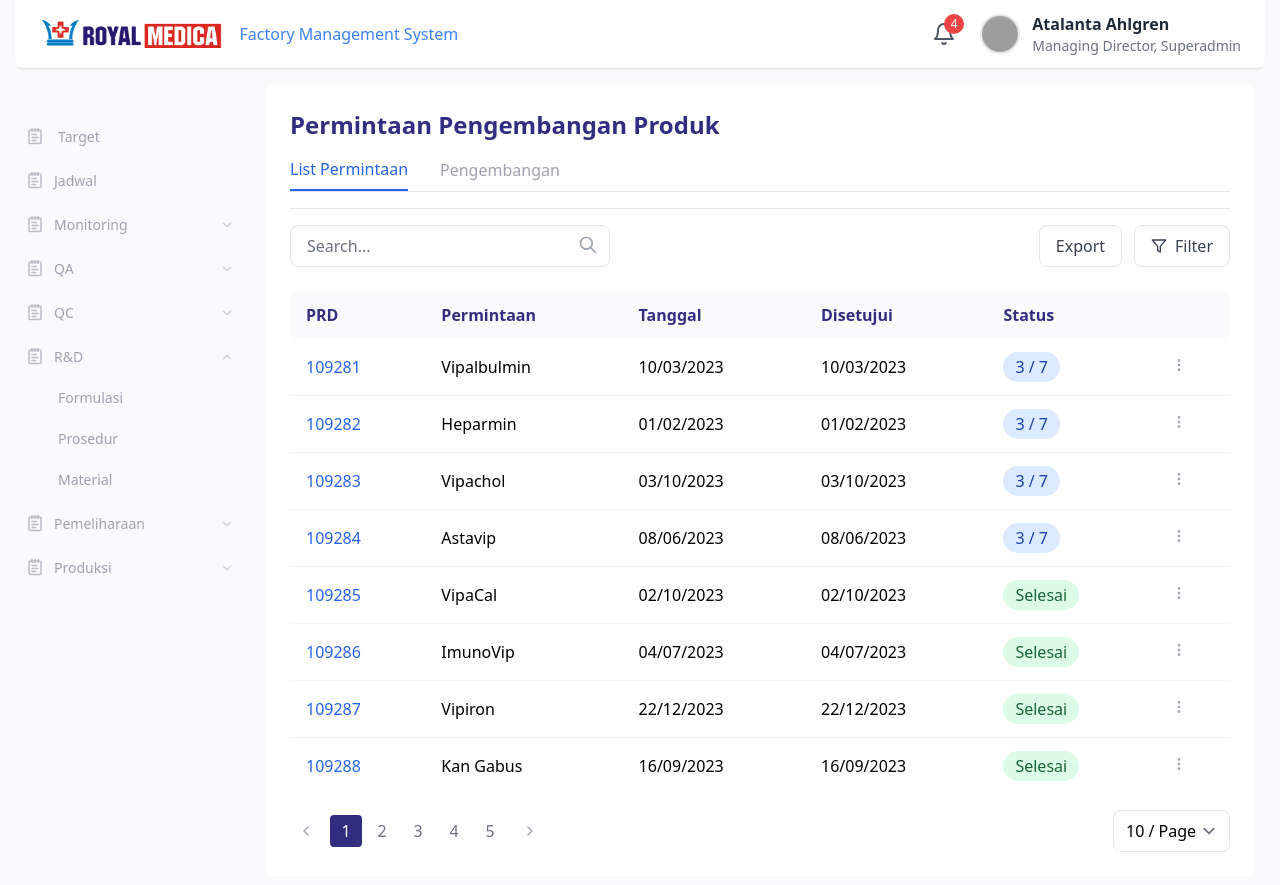
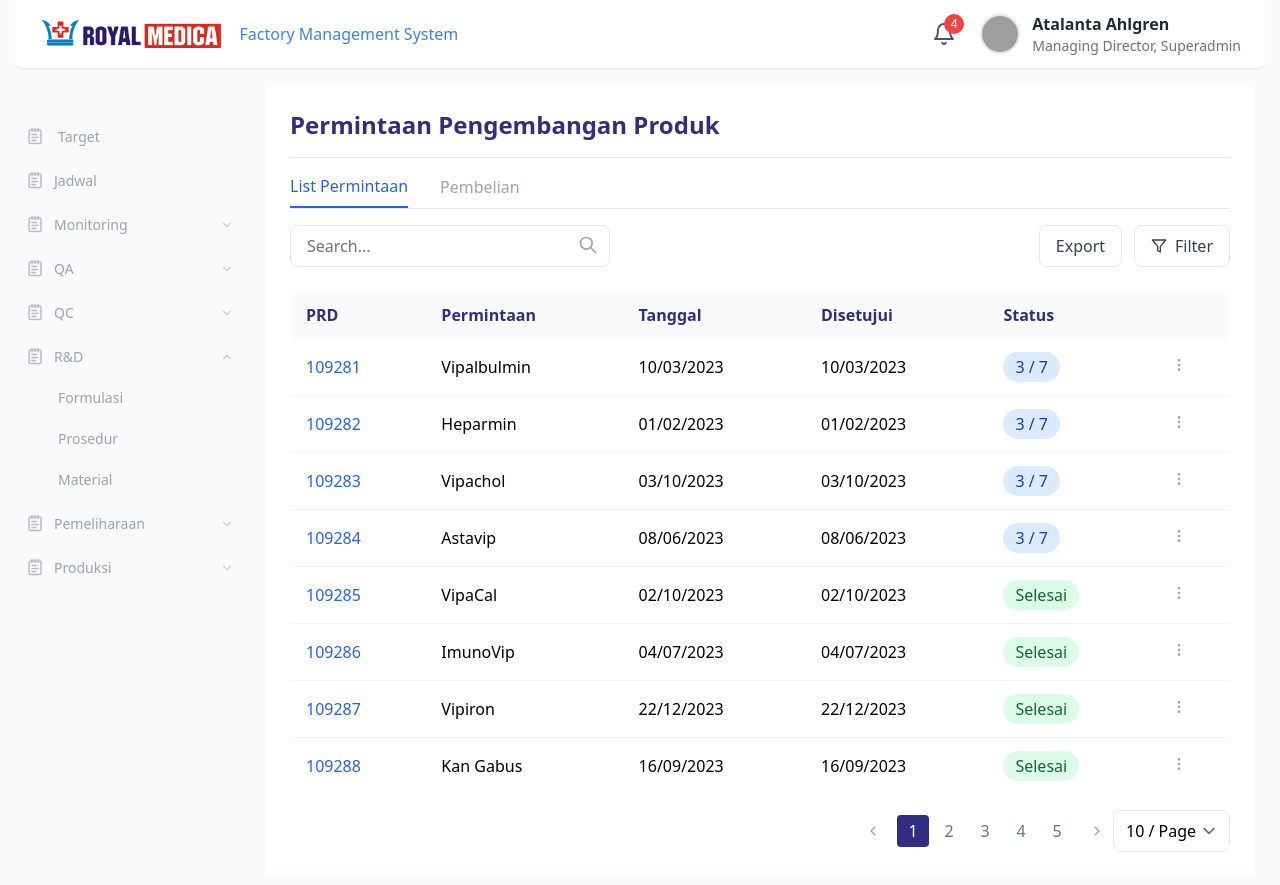
Before and after one commit to senakendali/rmp-frontend, a React (Vite) app: page / in a window 1280 px wide. Built offline with nearby package versions, Linux system fonts and the light colour scheme; grey boxes are pictures that could not be loaded.

Commit message:
make pagination and search as component

```diff
--- /dev/null
+++ b/src/components/PaginationBtn.jsx
@@ -0,0 +1,60 @@
+import { ChevronLeft, ChevronRight } from "lucide-react";
+
+const PaginationBtn = ({
+  currentPage = 1,
+  totalPages = 5,
+  onPageChange,
+  itemsPerPage = 10,
+  onItemsPerPageChange,
+}) => {
+  const pageNumbers = Array.from({ length: totalPages }, (_, i) => i + 1);
+
+  return (
+    <div className="flex justify-end items-center mt-4">
+      <div className="flex items-center gap-2">
+        <button
+          className="w-8 h-8 flex items-center justify-center rounded hover:bg-gray-100"
+          onClick={() => onPageChange(currentPage - 1)}
+          disabled={currentPage === 1}
+        >
+          <ChevronLeft size={16} className="text-gray-400" />
+        </button>
+        <div className="flex gap-1">
+          {pageNumbers.map((num) => (
+            <button
+              key={num}
+              className={`w-8 h-8 flex items-center justify-center rounded ${
+                currentPage === num
+                  ? "bg-indigo-900 text-white"
+                  : "text-gray-500 hover:bg-gray-100"
+              }`}
+              onClick={() => onPageChange(num)}
+            >
+              {num}
+            </button>
+          ))}
+        </div>
+        <button
+          className="w-8 h-8 flex items-center justify-center rounded hover:bg-gray-100"
+          onClick={() => onPageChange(currentPage + 1)}
+          disabled={currentPage === totalPages}
+        >
+          <ChevronRight size={16} className="text-gray-400" />
+        </button>
+      </div>
+      <div className="relative">
+        <select
+          className="appearance-none border border-gray-200 rounded-lg pl-3 pr-8 py-2 bg-white"
+          value={itemsPerPage}
+          onChange={(e) => onItemsPerPageChange(Number(e.target.value))}
+        >
+          <option value={10}>10 / Page</option>
+          <option value={20}>20 / Page</option>
+          <option value={50}>50 / Page</option>
+        </select>
+      </div>
+    </div>
+  );
+};
+
+export default PaginationBtn;
--- a/src/components/R&D/PermintaanR&D.jsx
+++ b/src/components/R&D/PermintaanR&D.jsx
@@ -1,79 +1,14 @@
 import React, { useState } from "react";
-import { MoreVertical, ChevronLeft, ChevronRight, Filter } from "lucide-react";
+import { MoreVertical } from "lucide-react";
+import PaginationBtn from "../PaginationBtn";
 
 const PermintaanRnD = () => {
-  const [activeTab, setActiveTab] = useState("permintaan");
-
+  const [currentPage, setCurrentPage] = useState(1);
+  const [itemsPerPage, setItemsPerPage] = useState(10);
   return (
-    <div className="p-6 bg-white rounded-lg">
-      <h1 className="text-2xl font-semibold text-indigo-900 mb-4">
-        Permintaan Pengembangan Produk
-      </h1>
-
-      {/* Tabs */}
-      <div className="border-b border-gray-200 mb-4">
-        <div className="border-b border-gray-200 mb-4">
-          <div className="flex gap-8">
-            <button
-              onClick={() => setActiveTab("permintaan")}
-              className={`pb-2 ${
-                activeTab === "permintaan"
-                  ? "text-blue-600 border-b-2 border-blue-600"
-                  : "text-gray-400"
-              }`}
-            >
-              List Permintaan
-            </button>
-            <button
-              onClick={() => setActiveTab("pengembangan")}
-              className={`pb-2 ${
-                activeTab === "pengembangan"
-                  ? "text-blue-600 border-b-2 border-blue-600"
-                  : "text-gray-400"
-              }`}
-            >
-              Pengembangan
-            </button>
-          </div>
-        </div>
-      </div>
-
-      {/* Search and Actions */}
-      <div className="flex justify-between mb-6">
-        <div className="relative">
-          <input
-            type="text"
-            placeholder="Search..."
-            className="pl-4 pr-10 py-2 border border-gray-200 rounded-lg w-80"
-          />
-          <svg
-            className="absolute right-3 top-2.5 text-gray-400 w-5 h-5"
-            viewBox="0 0 20 20"
-            fill="none"
-            xmlns="http://www.w3.org/2000/svg"
-          >
-            <path
-              d="M17.5 17.5L12.5 12.5M14.1667 8.33333C14.1667 11.555 11.555 14.1667 8.33333 14.1667C5.11167 14.1667 2.5 11.555 2.5 8.33333C2.5 5.11167 5.11167 2.5 8.33333 2.5C11.555 2.5 14.1667 5.11167 14.1667 8.33333Z"
-              stroke="currentColor"
-              strokeWidth="1.66667"
-              strokeLinecap="round"
-              strokeLinejoin="round"
-            />
-          </svg>
-        </div>
-        <div className="flex gap-3">
-          <button className="px-4 py-2 border border-gray-200 rounded-lg text-gray-700">
-            Export
-          </button>
-          <button className="px-4 py-2 border border-gray-200 rounded-lg text-gray-700 flex items-center gap-2">
-            <Filter size={16} />
-            Filter
-          </button>
-        </div>
-      </div>
-
+    <div>
       {/* Table */}
-      <table className="w-full">
+      <table className="w-full ">
         <thead>
           <tr className="bg-gray-50 rounded-lg">
             <th className="py-3 px-4 text-left text-indigo-900 first:rounded-l-lg last:rounded-r-lg">
@@ -162,36 +97,14 @@ const PermintaanRnD = () => {
           ))}
         </tbody>
       </table>
-
       {/* Pagination */}
-      <div className="flex justify-between items-center mt-4">
-        <div className="flex items-center gap-2">
-          <button className="w-8 h-8 flex items-center justify-center rounded hover:bg-gray-100">
-            <ChevronLeft size={16} className="text-gray-400" />
-          </button>
-          <div className="flex gap-1">
-            <button className="w-8 h-8 flex items-center justify-center rounded bg-indigo-900 text-white">
-              1
-            </button>
-            {[2, 3, 4, 5].map((num) => (
-              <button
-                key={num}
-                className="w-8 h-8 flex items-center justify-center text-gray-500 hover:bg-gray-100 rounded"
-              >
-                {num}
-              </button>
-            ))}
-          </div>
-          <button className="w-8 h-8 flex items-center justify-center rounded hover:bg-gray-100">
-            <ChevronRight size={16} className="text-gray-400" />
-          </button>
-        </div>
-        <div className="relative">
-          <select className="appearance-none border border-gray-200 rounded-lg pl-3 pr-8 py-2 bg-white">
-            <option>10 / Page</option>
-          </select>
-        </div>
-      </div>
+      <PaginationBtn
+        currentPage={currentPage}
+        totalPages={5}
+        onPageChange={(page) => setCurrentPage(page)}
+        itemsPerPage={itemsPerPage}
+        onItemsPerPageChange={(value) => setItemsPerPage(value)}
+      />
     </div>
   );
 };
--- /dev/null
+++ b/src/components/SearchAndFilter.jsx
@@ -0,0 +1,39 @@
+import { Filter } from "lucide-react";
+
+const SearchAndFilter = () => {
+  return (
+    <div className="flex justify-between mb-6">
+      <div className="relative">
+        <input
+          type="text"
+          placeholder="Search..."
+          className="pl-4 pr-10 py-2 border border-gray-200 rounded-lg w-80"
+        />
+        <svg
+          className="absolute right-3 top-2.5 text-gray-400 w-5 h-5"
+          viewBox="0 0 20 20"
+          fill="none"
+          xmlns="http://www.w3.org/2000/svg"
+        >
+          <path
+            d="M17.5 17.5L12.5 12.5M14.1667 8.33333C14.1667 11.555 11.555 14.1667 8.33333 14.1667C5.11167 14.1667 2.5 11.555 2.5 8.33333C2.5 5.11167 5.11167 2.5 8.33333 2.5C11.555 2.5 14.1667 5.11167 14.1667 8.33333Z"
+            stroke="currentColor"
+            strokeWidth="1.66667"
+            strokeLinecap="round"
+            strokeLinejoin="round"
+          />
+        </svg>
+      </div>
+      <div className="flex gap-3">
+        <button className="px-4 py-2 border border-gray-200 rounded-lg text-gray-700">
+          Export
+        </button>
+        <button className="px-4 py-2 border border-gray-200 rounded-lg text-gray-700 flex items-center gap-2">
+          <Filter size={16} />
+          Filter
+        </button>
+      </div>
+    </div>
+  );
+};
+export default SearchAndFilter;
--- a/src/components/layout/Layout.jsx
+++ b/src/components/layout/Layout.jsx
@@ -8,7 +8,9 @@ const Layout = ({ children }) => {
         <CMSHeader />
         <div className="flex mt-4">
           <SidebarMenu />
-          <div className="flex-1 mx-4">{children}</div>
+          <div className="flex-1 mx-4">
+            <div className="p-6 bg-white rounded-lg ">{children}</div>
+          </div>
         </div>
       </div>
     </div>
--- a/src/components/layout/LayoutRightSpace.jsx
+++ b/src/components/layout/LayoutRightSpace.jsx
@@ -8,8 +8,10 @@ const LayoutRightSpace = ({ children, content }) => {
         <CMSHeader />
         <div className="flex mt-4">
           <SidebarMenu />
-          <div className="flex-1 mx-4">{children}</div>
-          <div className="w-[200px] rounded-lg shadow-sm p-4">{content}</div>
+          <div className="flex-1 mx-4">
+            <div className="p-6 bg-white rounded-lg">{children}</div>
+          </div>
+          <div className="w-[200px] rounded-lg p-4">{content}</div>
         </div>
       </div>
     </div>
--- a/src/pages/RNDPages.jsx
+++ b/src/pages/RNDPages.jsx
@@ -1,9 +1,30 @@
 import PermintaanRnD from "../components/R&D/PermintaanR&D.jsx";
+import SearchAndFilter from "../components/SearchAndFilter.jsx";
+import Tabs from "../components/Tabs.jsx";
 import Layout from "../components/layout/Layout.jsx";
+import { useState } from "react";
+
+const tabData = [
+  { name: "permintaan", label: "List Permintaan" },
+  { name: "pembelian", label: "Pembelian" },
+];
 
 const RNDPages = () => {
+  const [activeTab, setActiveTab] = useState("permintaan");
+
   return (
     <Layout>
+      <div className="border-b border-gray-200 mb-4">
+        <h1 className="text-2xl font-semibold text-indigo-900 mb-4">
+          Permintaan Pengembangan Produk
+        </h1>
+      </div>
+      <Tabs
+        tabData={tabData}
+        activeTab={activeTab}
+        setActiveTab={setActiveTab}
+      />
+      <SearchAndFilter />
       <PermintaanRnD />
     </Layout>
   );
--- a/src/pages/TestPage.jsx
+++ b/src/pages/TestPage.jsx
@@ -8,9 +8,12 @@ const Content = () => {
 const TestPage = () => {
   return (
     <LayoutRightSpace content={<Content />}>
-      <div className="w-full p-4 bg-white">
-        <Timeline />
+      <div className="border-b border-gray-200 mb-4">
+        <h1 className="text-2xl font-semibold text-indigo-900 mb-4">
+          Log Test
+        </h1>
       </div>
+      <Timeline />
     </LayoutRightSpace>
   );
 };
```
